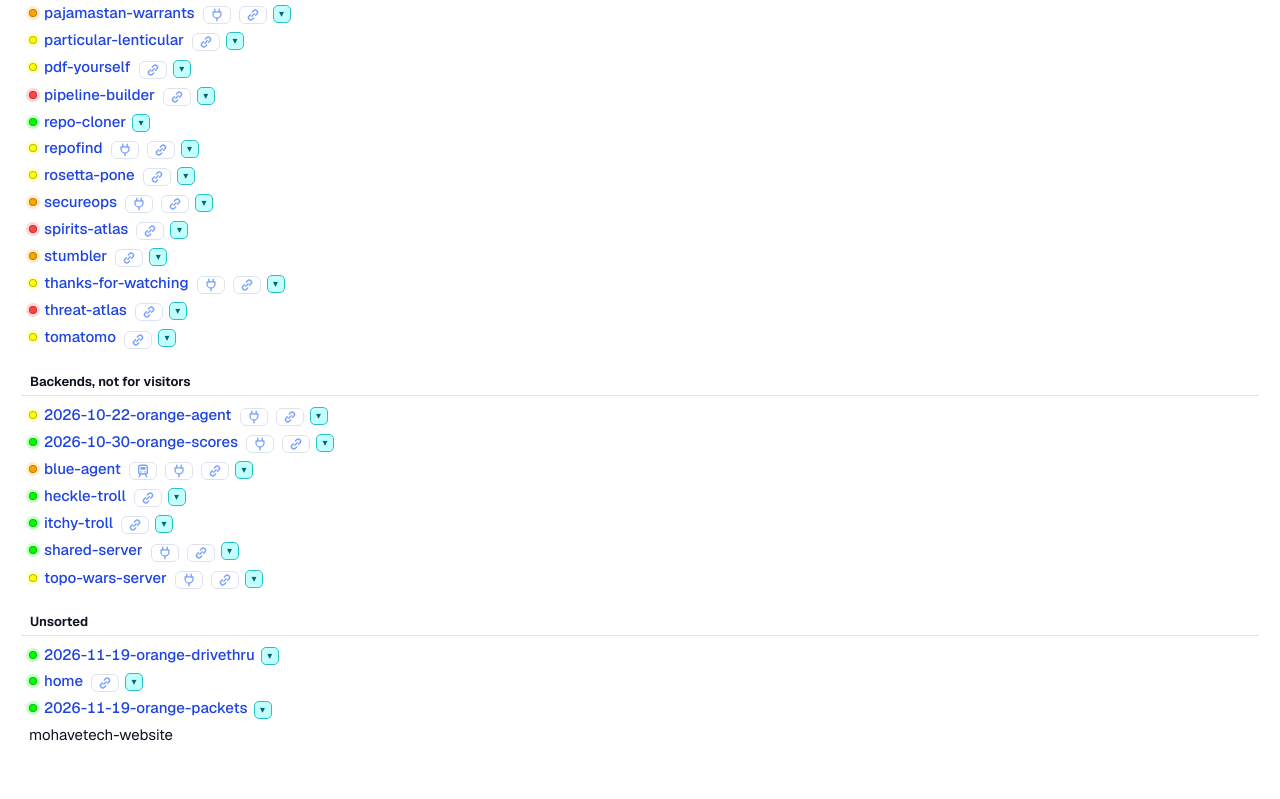
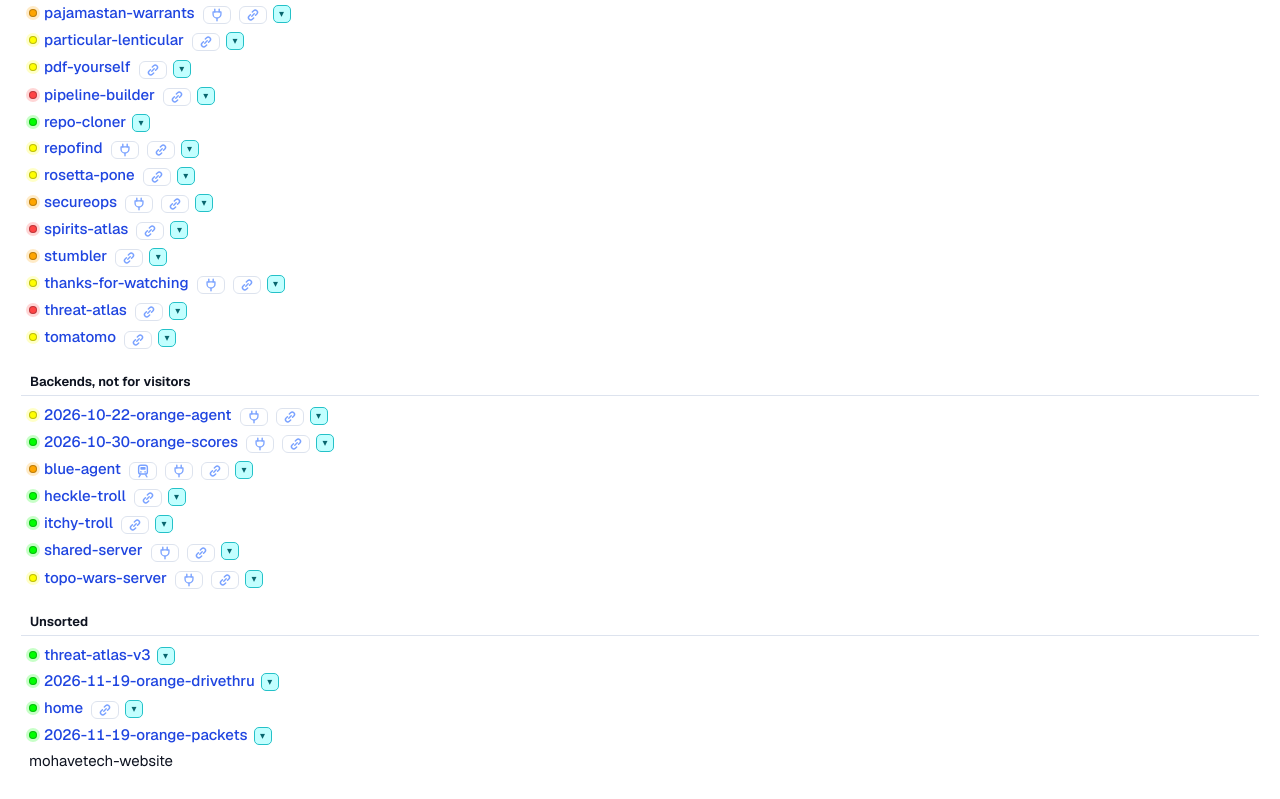
Before and after one commit to sudosilo/mohavetech-website, a plain HTML site: page index.html in a window 1280 px wide. Shown: the part 4763-5562 px from the top of the page. Before the commit the page ends 5536 px from the top, so only its background shows below. Drawn offline with Linux system fonts and the light colour scheme; no server answers.

Commit message:
sync app list with vercel

```diff
--- a/index.html
+++ b/index.html
@@ -258,6 +258,7 @@ function toggleSearch() {
 <p><a href="https://text-based-game-nine.vercel.app">text-based-game</a></p>
 <p><a href="https://thanks-for-watching.vercel.app">thanks-for-watching</a></p>
 <p><a href="https://threat-atlas-two.vercel.app">threat-atlas</a><span class="tag">-blue</span></p>
+<p><a href="https://threat-atlas-v3.vercel.app">threat-atlas-v3</a></p>
 <p><a href="https://tickle-boxie.vercel.app">tickle-boxie</a></p>
 <p><a href="https://tile-spinner.vercel.app">tile-spinner</a><span class="tag">-blue</span></p>
 <p><a href="https://tile-topia.vercel.app">tile-topia</a></p>
@@ -473,6 +474,7 @@ function toggleSearch() {
 <p><a class="nostumble" href="https://topo-wars-server.vercel.app">topo-wars-server</a></p>
 
 <h2>Unsorted</h2>
+<p><a href="https://threat-atlas-v3.vercel.app">threat-atlas-v3</a></p>
 <p><a href="https://2026-11-19-orange-drivethru.vercel.app">2026-11-19-orange-drivethru</a></p>
 <p><a href="https://home.vercel.app">home</a></p>
 <p><a href="https://2026-11-19-orange-packets.vercel.app">2026-11-19-orange-packets</a></p>
--- a/script-v53.js
+++ b/script-v53.js
@@ -151,7 +151,7 @@ const baseDates = {
   "spectral-engine": "2026-10-25",
   "spectrastrain": "2026-10-07",
   "spirits-atlas": "2026-09-11",
-  "stackloom-meta": "2026-11-19",
+  "stackloom-meta": "2026-11-20",
   "stompbox-lab": "2026-11-10",
   "stumbler": "2026-10-05",
   "suno-forge": "2026-10-13",
@@ -161,6 +161,7 @@ const baseDates = {
   "text-based-game": "2026-10-26",
   "thanks-for-watching": "2026-11-13",
   "threat-atlas": "2026-09-11",
+  "threat-atlas-v3": "2026-11-20",
   "tickle-boxie": "2026-10-25",
   "tile-spinner": "2026-11-19",
   "tile-topia": "2026-11-20",
```
Also changed, not shown: fleet.html (+3 -1 lines), mohavetech-vercel-projects-v1.json (+6 -1 lines).
